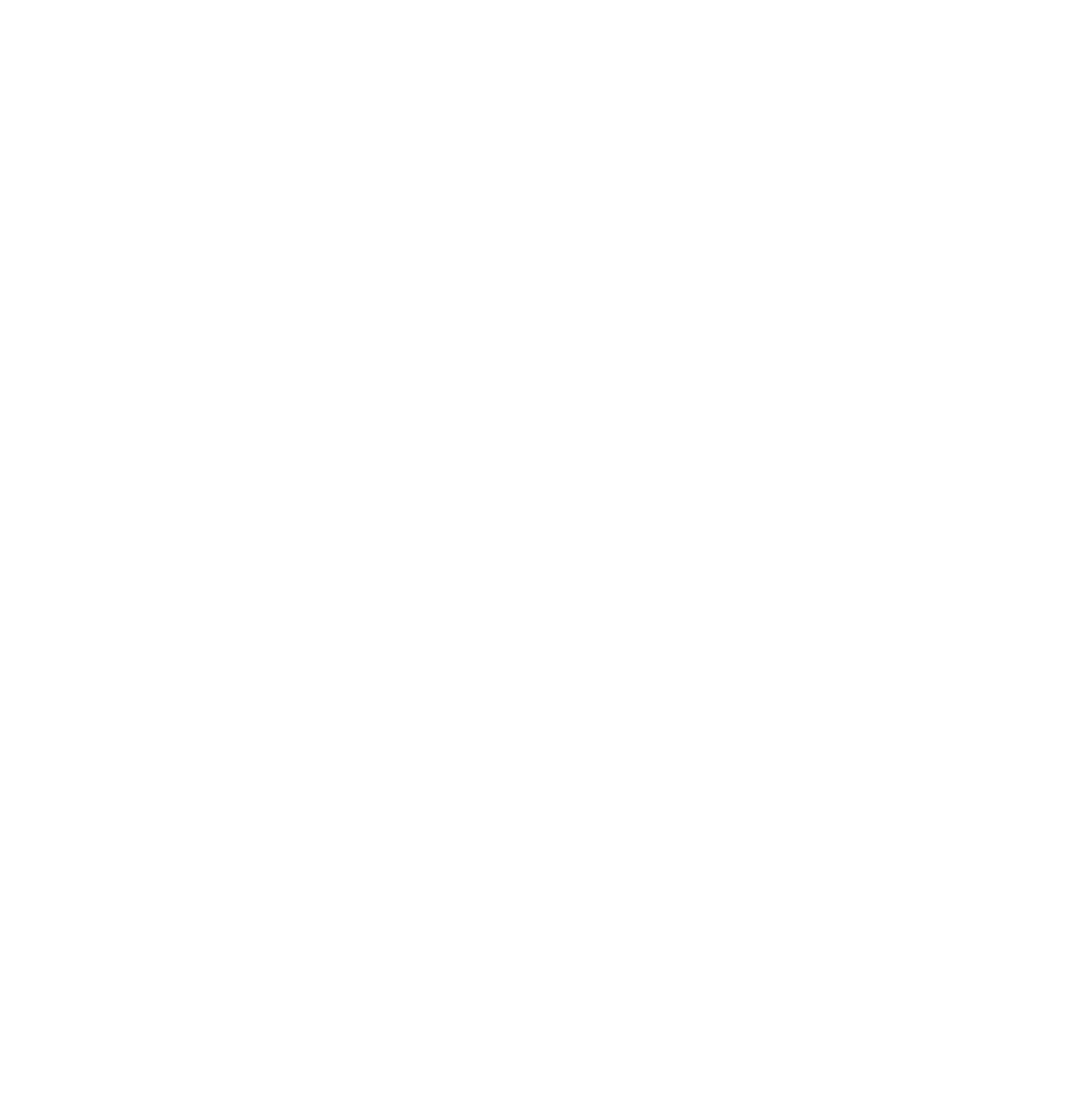
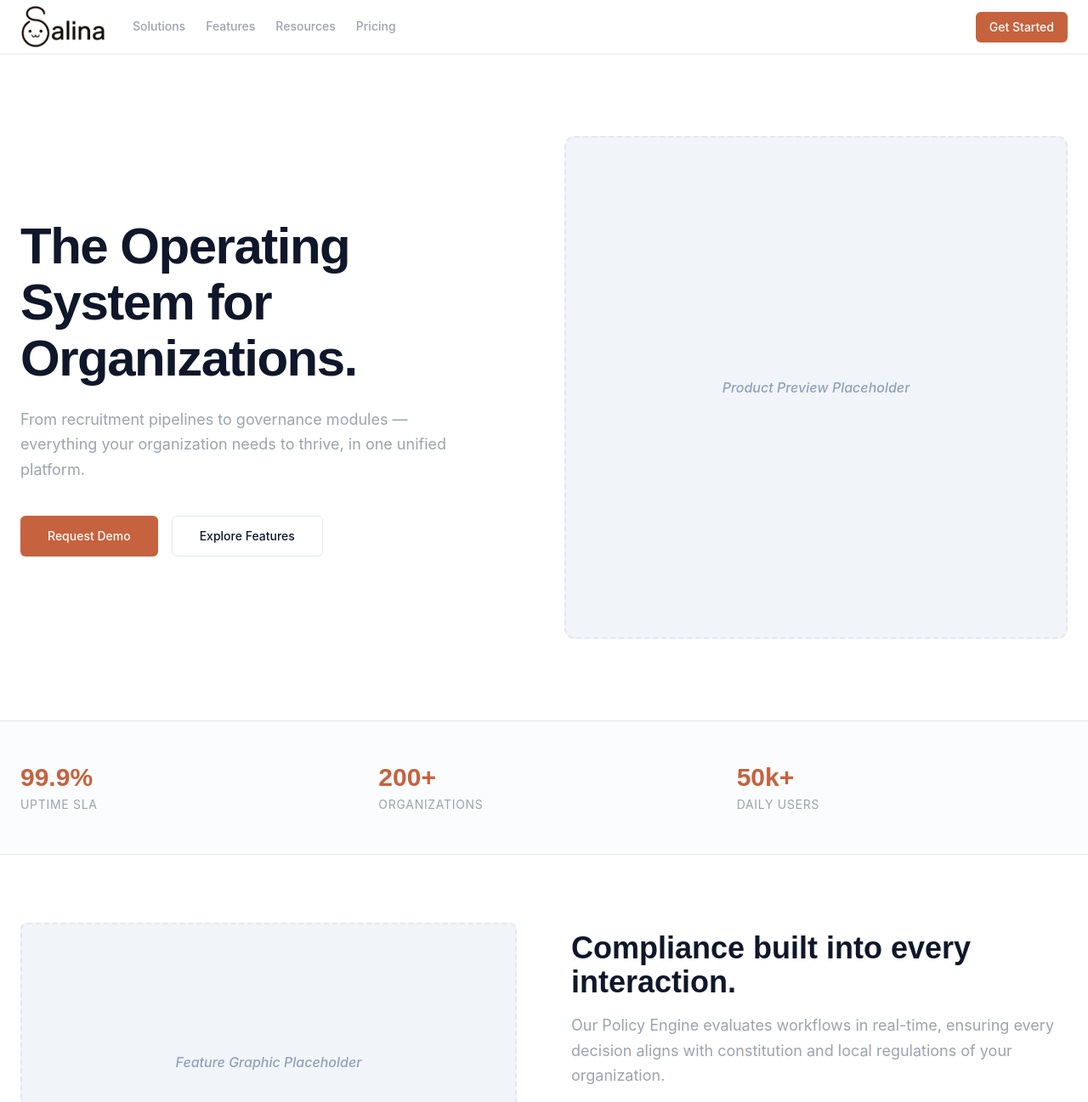
Before and after one commit to kemdav/Salina, a Next.js app: page /landing in a window 1280 px wide. Before the commit this address had no page. Shown: the top 1297 px of the page at 85% size. Before the commit the page ends 800 px from the top, so only its background shows below. Built offline with nearby package versions, Linux system fonts and the light colour scheme.

Commit message:
create landing page
created initial design of landing page

```diff
--- /dev/null
+++ b/src/app/landing/page.tsx
@@ -0,0 +1,111 @@
+'use client';
+
+import Link from 'next/link';
+import { Button } from '@/components/ui/button';
+import { SalinaLogo } from '@/components/ui/salina-logo';
+
+export default function LandingPage() {
+    return (
+        <div className="min-h-screen bg-[var(--background)] flex flex-col" style={{ fontFamily: 'var(--font-body)' }}>
+
+            {/* ── Navigation ── */}
+            <nav className="border-b border-[var(--border)] px-6 h-16 flex items-center justify-between sticky top-0 bg-[var(--background)] z-50">
+                <div className="flex items-center gap-8">
+                    <SalinaLogo variant="light" width={100} />
+                    <div className="hidden md:flex items-center gap-6 text-sm font-medium text-[var(--muted)]">
+                        <Link href="#" onClick={(e) => e.preventDefault()} className="hover:text-[var(--foreground)] transition-colors">Solutions</Link>
+                        <Link href="#" onClick={(e) => e.preventDefault()} className="hover:text-[var(--foreground)] transition-colors">Features</Link>
+                        <Link href="#" onClick={(e) => e.preventDefault()} className="hover:text-[var(--foreground)] transition-colors">Resources</Link>
+                        <Link href="#" onClick={(e) => e.preventDefault()} className="hover:text-[var(--foreground)] transition-colors">Pricing</Link>
+                    </div>
+                </div>
+                <div className="flex items-center gap-4">
+                    {/* <Link href="/login">
+                        <Button variant="ghost">Sign in</Button>
+                    </Link>
+                    */}
+                    <Link href="/sign-up">
+                        <Button>Get Started</Button>
+                    </Link>
+                </div>
+            </nav>
+
+            {/* ── Hero Section ── */}
+            <section className="px-6 py-16 lg:py-24 max-w-7xl mx-auto w-full grid grid-cols-1 lg:grid-cols-2 gap-12 items-center">
+                <div>
+                    <h1 className="text-5xl lg:text-6xl font-bold tracking-tight text-[var(--foreground)] leading-[1.1]" style={{ fontFamily: 'var(--font-heading)' }}>
+                        The Operating System for Organizations.
+                    </h1>
+                    <p className="mt-6 text-lg text-[var(--muted)] max-w-lg leading-relaxed">
+                        From recruitment pipelines to governance modules — everything your organization needs to thrive, in one unified platform.
+                    </p>
+                    <div className="mt-10 flex flex-wrap gap-4">
+                        <Button className="h-12 px-8 text-base">Request Demo</Button>
+                        <Button variant="secondary" className="h-12 px-8 text-base">Explore Features</Button>
+                    </div>
+                </div>
+
+                {/* Hero Image Placeholder */}
+                <div className="aspect-video lg:aspect-square bg-slate-100 border-2 border-dashed border-slate-200 rounded-xl flex items-center justify-center text-slate-400 font-medium italic">
+                    Product Preview Placeholder
+                </div>
+            </section>
+
+            {/* ── Stats Section ── */}
+            <section className="border-y border-[var(--border)] bg-slate-50/50">
+                <div className="max-w-7xl mx-auto px-6 py-12 grid grid-cols-1 sm:grid-cols-3 gap-8">
+                    <div className="text-center sm:text-left">
+                        <p className="text-3xl font-bold text-[var(--primary)]" style={{ fontFamily: 'var(--font-heading)' }}>99.9%</p>
+                        <p className="text-sm text-[var(--muted)] uppercase tracking-wider mt-1">Uptime SLA</p>
+                    </div>
+                    <div className="text-center sm:text-left">
+                        <p className="text-3xl font-bold text-[var(--primary)]" style={{ fontFamily: 'var(--font-heading)' }}>200+</p>
+                        <p className="text-sm text-[var(--muted)] uppercase tracking-wider mt-1">Organizations</p>
+                    </div>
+                    <div className="text-center sm:text-left">
+                        <p className="text-3xl font-bold text-[var(--primary)]" style={{ fontFamily: 'var(--font-heading)' }}>50k+</p>
+                        <p className="text-sm text-[var(--muted)] uppercase tracking-wider mt-1">Daily Users</p>
+                    </div>
+                </div>
+            </section>
+
+            {/* ── Secondary Content Section ── */}
+            <section className="px-6 py-20 max-w-7xl mx-auto w-full grid grid-cols-1 lg:grid-cols-2 gap-16 items-center">
+                <div className="order-2 lg:order-1 aspect-video bg-slate-100 border-2 border-dashed border-slate-200 rounded-lg flex items-center justify-center text-slate-400 italic font-medium">
+                    Feature Graphic Placeholder
+                </div>
+                <div className="order-1 lg:order-2">
+                    <h2 className="text-3xl lg:text-4xl font-bold text-[var(--foreground)]" style={{ fontFamily: 'var(--font-heading)' }}>
+                        Compliance built into every interaction.
+                    </h2>
+                    <p className="mt-4 text-[var(--muted)] leading-relaxed text-lg">
+                        Our Policy Engine evaluates workflows in real-time, ensuring every decision aligns with  constitution and local regulations of your organization.
+                    </p>
+                    <ul className="mt-8 space-y-4">
+                        {['Automated approval chains', 'Cryptographically signed IDs', 'Digital audit trails'].map((item) => (
+                            <li key={item} className="flex items-center gap-3 text-sm font-medium text-[var(--foreground)]">
+                                <div className="w-1.5 h-1.5 rounded-full bg-[var(--primary)]" />
+                                {item}
+                            </li>
+                        ))}
+                    </ul>
+                </div>
+            </section>
+
+            {/* ── Footer ── */}
+            <footer className="mt-auto border-t border-[var(--border)] py-12 px-6">
+                <div className="max-w-7xl mx-auto flex flex-col md:flex-row justify-between items-center gap-8">
+                    <div className="flex flex-col items-center md:items-start gap-4">
+                        <SalinaLogo variant="light" width={80} />
+                        <p className="text-xs text-[var(--muted)]">© 2026 KIRK LTD. ALL RIGHTS RESERVED.</p>
+                    </div>
+                    <div className="flex gap-8 text-xs font-semibold uppercase tracking-widest text-[var(--muted)]">
+                        <Link href="#" className="hover:text-[var(--primary)] transition-colors">Privacy</Link>
+                        <Link href="#" className="hover:text-[var(--primary)] transition-colors">Terms</Link>
+                        <Link href="#" className="hover:text-[var(--primary)] transition-colors">Support</Link>
+                    </div>
+                </div>
+            </footer>
+        </div>
+    );
+}
```
